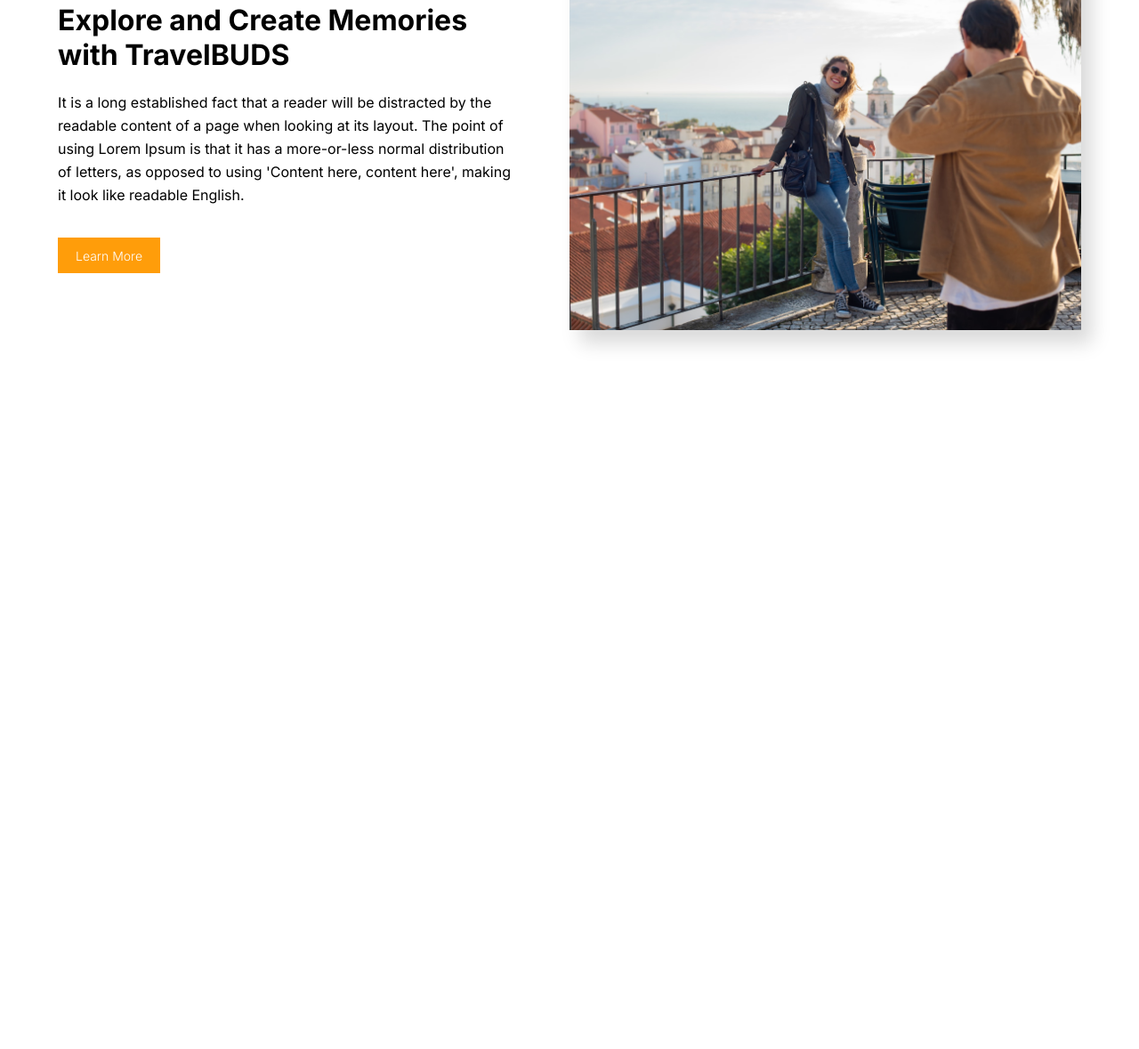
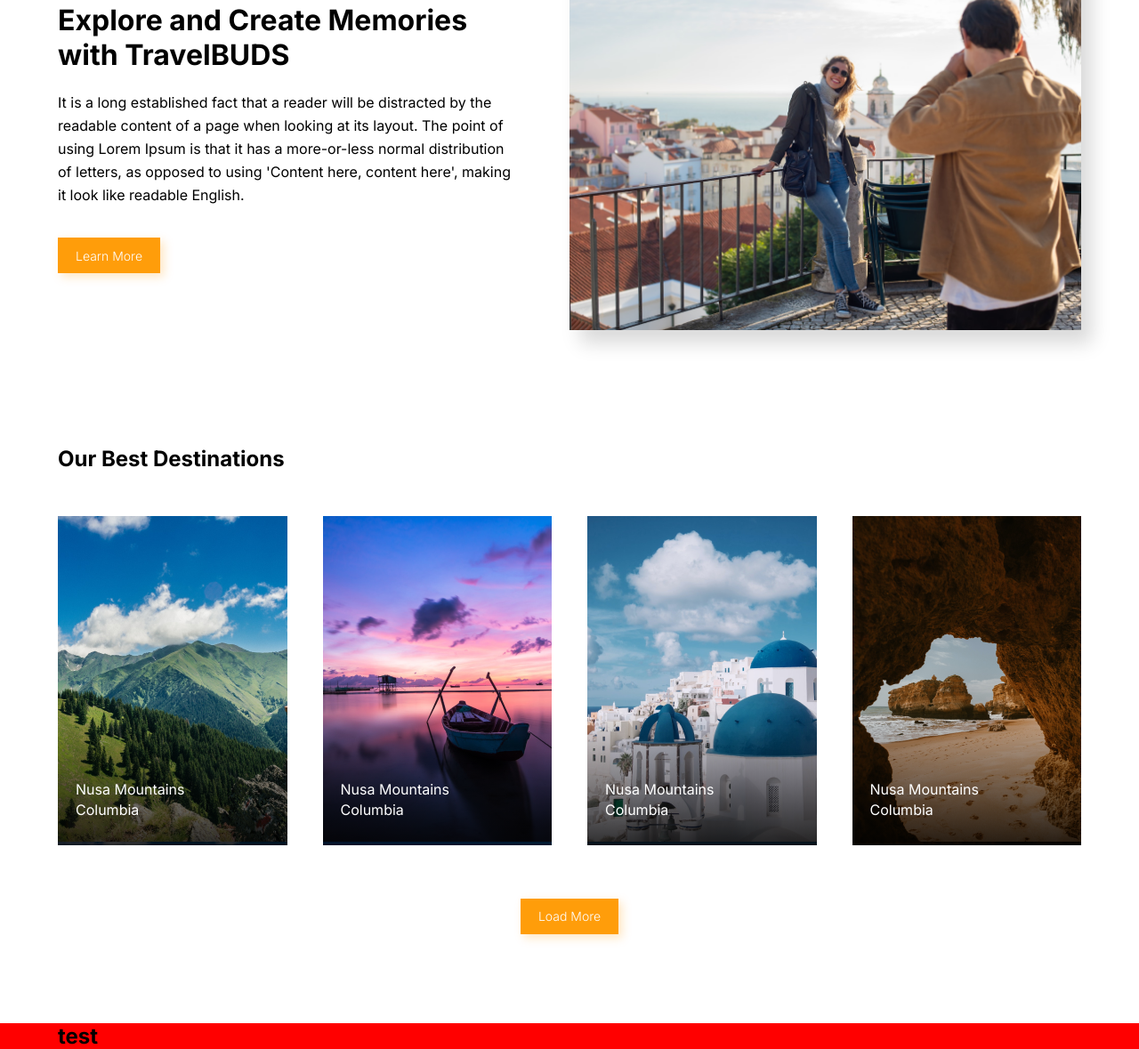
Before and after one commit to Mel1207/Project-TravelBuds-UI, a plain HTML site: page index.html in a window 1280 px wide. Shown: the part 990-2169 px from the top of the page at 89% size. Before the commit the page ends 1491 px from the top, so only its background shows below. Drawn offline with Linux system fonts and the light colour scheme.

Commit message:
added gallery section

```diff
--- a/index.html
+++ b/index.html
@@ -48,9 +48,44 @@
       </div>
     </section>
     <!-- SECTION 2 -->
-    <section class="section-2"></section>
+    <section class="section-2">
+      <div class="container">
+        <h2>Our Best Destinations</h2>
+        <div class="gallery">
+          <div class="img-card img-card1">
+            <div class="img-card-text">
+              <p>Nusa Mountains</p>
+              <span>Columbia</span>
+            </div>
+          </div>
+          <div class="img-card img-card2">
+            <div class="img-card-text">
+              <p>Nusa Mountains</p>
+              <span>Columbia</span>
+            </div>
+          </div>
+          <div class="img-card img-card3">
+            <div class="img-card-text">
+              <p>Nusa Mountains</p>
+              <span>Columbia</span>
+            </div>
+          </div>
+          <div class="img-card img-card4">
+            <div class="img-card-text">
+              <p>Nusa Mountains</p>
+              <span>Columbia</span>
+            </div>
+          </div>
+        </div>
+        <button class="button btn-small">Load More</button>
+      </div>
+    </section>
     <!-- SECTION 3 -->
-    <section class="section-3"></section>
+    <section class="section-3">
+      <div class="container">
+        <h1>test</h1>
+      </div>
+    </section>
   </main>
 
 
--- a/styles/components/buttons.sass
+++ b/styles/components/buttons.sass
@@ -6,6 +6,7 @@ button, .button
   font-weight: 600
   font-family: $font-primary
   cursor: pointer
+  box-shadow: 4px 4px 10px 0px rgba(255, 157, 10, 0.25)
 
 .btn-small
   height: 40px
--- a/styles/components/navigation.sass
+++ b/styles/components/navigation.sass
@@ -16,34 +16,38 @@
     margin: 0 auto
     padding: 0 15px
 
-    .nav-logo
-      font-size: 25px
+  .nav-logo
+    font-size: 25px
+    color: $cWhite
+    font-weight: 600
+
+  .nav-links
+    list-style: none
+    display: flex
+    gap: 32px
+
+    a
       color: $cWhite
-      font-weight: 600
+      font-size: 16px
 
-    .nav-links
-      list-style: none
-      display: flex
-      gap: 32px
+  .icon-hamburger
+    display: none
+    height: 22px
+    width: 30px
+    flex-direction: column
+    justify-content: space-between
+    margin: 0 10px
+    cursor: pointer
+    padding: 3px
 
-      a
-        color: $cWhite
-        font-size: 16px
+    div
+      height: 2px
+      width: 100%
+      background: $cWhite
 
-    .icon-hamburger
-      display: none
-      height: 22px
-      width: 30px
-      flex-direction: column
-      justify-content: space-between
-      margin: 0 10px
-      cursor: pointer
-      padding: 3px
+  button
+    box-shadow: none
 
-      div
-        height: 2px
-        width: 100%
-        background: $cWhite
 
 
 @media screen and (max-width: 768px)
--- a/styles/global/global.sass
+++ b/styles/global/global.sass
@@ -25,6 +25,7 @@ header
   align-items: center
   background: url('../../img/bg-header.png')
   background-repeat: no-repeat
+  background-position: center
   background-size: cover
 
   h1
@@ -42,6 +43,7 @@ header
 
   button
     position: relative
+    box-shadow: none
 
 header:before
   position: absolute
@@ -76,3 +78,58 @@ header:before
     width: 50%
     height: auto
     box-shadow: 12px 15px 20px 0px rgba(0, 0, 0, 0.15)
+
+.section-2
+  margin-bottom: 100px
+
+  h2
+    margin-bottom: 50px
+
+  .gallery
+    display: grid
+    grid-template-columns: repeat(4, 1fr)
+    gap: 40px
+    align-items: center
+    width: 100%
+    margin-bottom: 60px
+
+    .img-card
+      height: 370px
+      position: relative
+      // min-width: 200px
+
+      .img-card-text
+        position: absolute
+        bottom: 0
+        padding: 0 20px 30px 20px
+        color: $cWhite
+
+    .img-card:before
+      position: absolute
+      content: ''
+      height: 100%
+      width: 100%
+      top: 0
+      left: 0
+      right: 0
+      bottom: 0
+      background: linear-gradient(180deg, rgba(35, 35, 35, 0.00) 59.71%, rgba(0, 0, 0, 0.80) 100%)
+
+    .img-card1
+      background: url('../../../img/gallery1.png')
+
+    .img-card2
+      background: url('../../../img/gallery2.png')
+
+    .img-card3
+      background: url('../../../img/gallery3.png')
+
+    .img-card4
+      background: url('../../../img/gallery4.png')
+
+  button
+    margin: 0 auto
+    display: block
+
+.section-3
+  background: red
--- a/styles/global/mediaQueries.sass
+++ b/styles/global/mediaQueries.sass
@@ -0,0 +1,11 @@
+@media screen and (max-width: 900px)
+  .section-2
+    .gallery
+      gap: 20px
+      grid-template-columns: repeat(2, 1fr)
+
+
+@media screen and (max-width: 550px)
+  .section-2
+    .gallery
+      grid-template-columns: 1fr
```
Also changed, not shown: img/gallery1.png (added), img/gallery2.png (added), img/gallery3.png (added), img/gallery4.png (added), styles/main.css, styles/main.sass (line endings or trailing spaces), 1 other file.
